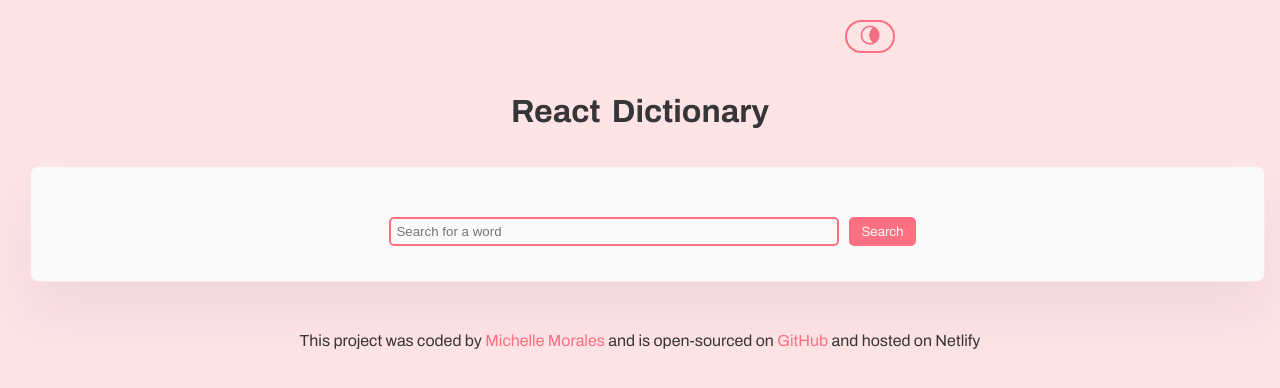
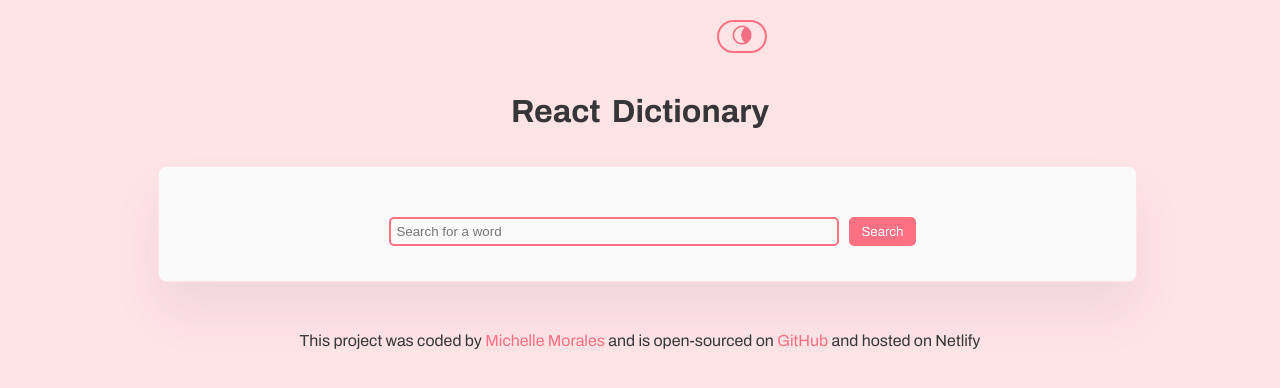
Before and after one commit to Mickie4/React-Dictionary, a React (Create React App) app: page / in a window 1280 px wide. Shown: the top 388 px of the page. Built offline with nearby package versions, Linux system fonts and the light colour scheme.

Commit message:
fixed the layout

```diff
--- a/src/components/Search.js
+++ b/src/components/Search.js
@@ -31,7 +31,7 @@ export default function Search() {
 
     let pexelsApiKey =
       "563492ad6f917000010000014e51b8f2262f470ab9ebbbfad12ff71f";
-    let pexelsUrl = `https://api.pexels.com/v1/search?query=${keyword}&per_page=6&size=small`;
+    let pexelsUrl = `https://api.pexels.com/v1/search?query=${keyword}&per_page=6&size=large2x`;
     axios
       .get(pexelsUrl, { headers: { Authorization: `Bearer ${pexelsApiKey}` } })
       .then(handleImagesResponse);
--- a/src/styled-components/App-styling.js
+++ b/src/styled-components/App-styling.js
@@ -4,6 +4,14 @@ export const StyledContainer = styled.div`
   width: 100%;
   padding-right: 15px;
   padding-left: 15px;
+  max-width: 80%;
+  margin: 0 auto;
+  @media (max-width: 425px) {
+    max-width: 100%;
+    @media (min-width: 1025px) {
+      max-width: 75%;
+    }
+  }
 `;
 
 export const StyledRow = styled.div`
```
